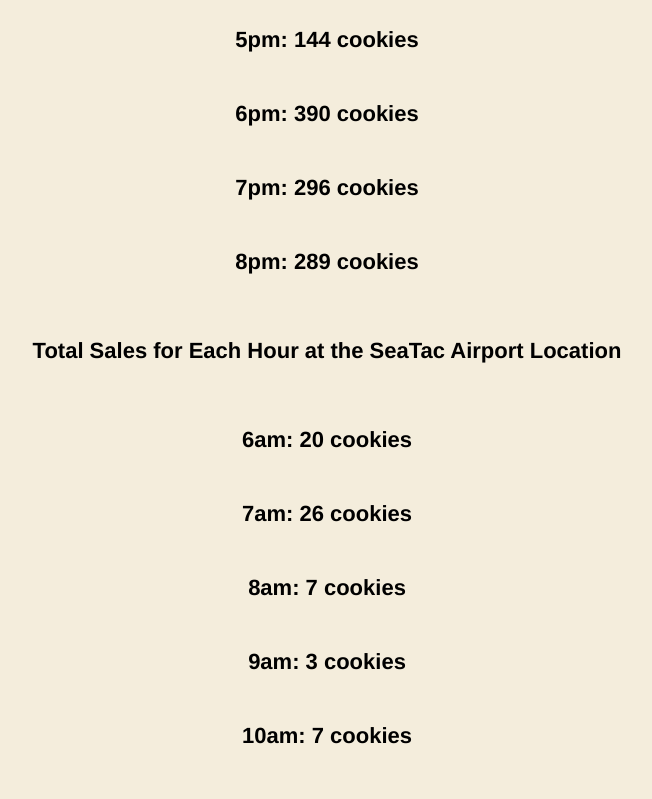
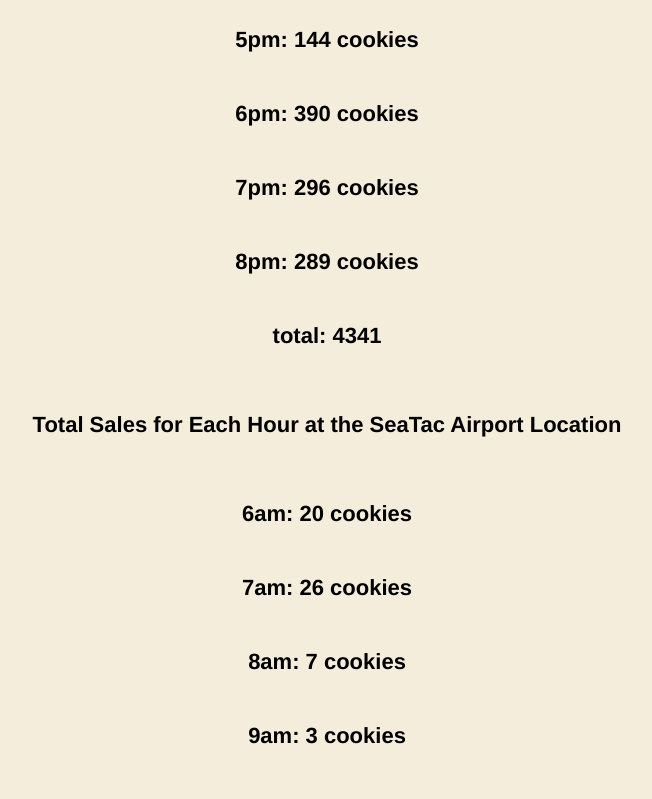
Before and after one commit to hanhthaoluu/cookie-stand, a plain HTML site: page sales.html in a window 1280 px wide. Shown: the part 930-1729 px from the top of the page, without its empty margins (313-965 px from the left). Drawn offline with Linux system fonts and the light colour scheme.

Commit message:
appended total sales per day for firstAndPike and Seattle Center locations

```diff
--- a/app.js
+++ b/app.js
@@ -5,6 +5,15 @@ var firstAndPike = {
   maxHourlyCustomers: 65,
   averageCookiesPerCustomer: 6.3,
   cookiesSoldPerDay: [],
+  totalSales: function(){
+    var total = 0;
+    for(var i = 0; i < 15; i++){
+      var total = (total + this.cookiesSoldPerDay[i]);
+      console.log('Total sales = ' + total);
+    }
+    return total;
+  },
+
   randomNumberOfCustomersPerHour: function(){
     return Math.floor(Math.random() * (this.maxHourlyCustomers - this.minHourlyCustomers + 1)) + this.minHourlyCustomers;
   },
@@ -17,9 +26,11 @@ var firstAndPike = {
       console.log(this.cookiesSoldPerDay);
     }
   }
+
 }
 
 firstAndPike.simulateAmountsOfCookiesPurchasedForEachHour();
+firstAndPike.totalSales();
 
 var ulFirstAndPike = document.getElementById('firstAndPike');
 console.log(ulFirstAndPike);
@@ -32,12 +43,25 @@ for (var i = 0; i < firstAndPike.cookiesSoldPerDay.length; i++){
     ulFirstAndPike.appendChild(newli);
 }
 
+var newli = document.createElement('li');
+  newli.textContent = 'total: ' + firstAndPike.totalSales();
+  ulFirstAndPike.appendChild(newli);
+
+
 
 var seaTacAirport = {
   minHourlyCustomers: 3,
   maxHourlyCustomers: 24,
   averageCookiesPerCustomer: 1.2,
   cookiesSoldPerDay: [],
+  totalSales: function(){
+    var total = 0;
+    for(var i = 0; i < 15; i++){
+      var total = (total + this.cookiesSoldPerDay[i]);
+      console.log('Total sales: ' + total);
+    }
+    return total;
+  },
 
   randomNumberOfCustomersPerHour: function (){
     return Math.floor(Math.random() * (this.maxHourlyCustomers - this.minHourlyCustomers + 1)) + this.minHourlyCustomers;
@@ -54,6 +78,7 @@ var seaTacAirport = {
 }
 
 seaTacAirport.simulateAmountsOfCookiesPurchasedForEachHour();
+seaTacAirport.totalSales();
 
 var ulSeaTacAirPort = document.getElementById('seaTacAirport');
 console.log(ulSeaTacAirPort);
@@ -66,12 +91,24 @@ for (var i=0; i < seaTacAirport.cookiesSoldPerDay.length; i++){
     ulSeaTacAirPort.appendChild(newli);
 }
 
+  var newli = document.createElement('li');
+  newli.textContent = 'Total sales: ' + seaTacAirport.totalSales();
+  ulSeaTacAirPort.appendChild(newli);
 
 var seattleCenter = {
   minHourlyCustomers: 11,
   maxHourlyCustomers: 38,
   averageCookiesPerCustomer: 3.7,
   cookiesSoldPerDay: [],
+  totalSales: function(){
+    var total = 0;
+    for (var i = 0; i < 15; i++){
+      var total = (total + this.cookiesSoldPerDay[i]);
+      console.log('total sales at Seattle Center: ' + total);
+    }
+    return total;
+  },
+
   randomNumberOfCustomersPerHour: function(){
     return Math.floor(Math.random() * (this.maxHourlyCustomers - this.minHourlyCustomers + 1)) + this.minHourlyCustomers;
   },
@@ -87,6 +124,8 @@ var seattleCenter = {
 }
 
 seattleCenter.simulateAmountsOfCookiesPurchasedForEachHour();
+seattleCenter.totalSales();
+
 var ulSeattleCenter = document.getElementById('seattleCenter');
 console.log(ulSeattleCenter);
 console.log(seattleCenter.cookiesSoldPerDay);
@@ -98,6 +137,9 @@ for (var i = 0; i < seattleCenter.cookiesSoldPerDay.length; i++){
   ulSeattleCenter.appendChild(newli);
 }
 
+var newli = document.createElement('li');
+newli.textContent = 'Total sales: ' + seattleCenter.totalSales();
+ulSeattleCenter.appendChild(newli);
 
 var captitolHill = {
   minHourlyCustomers: 20,
```
Also changed, not shown: index.html (+1 -1 lines).
